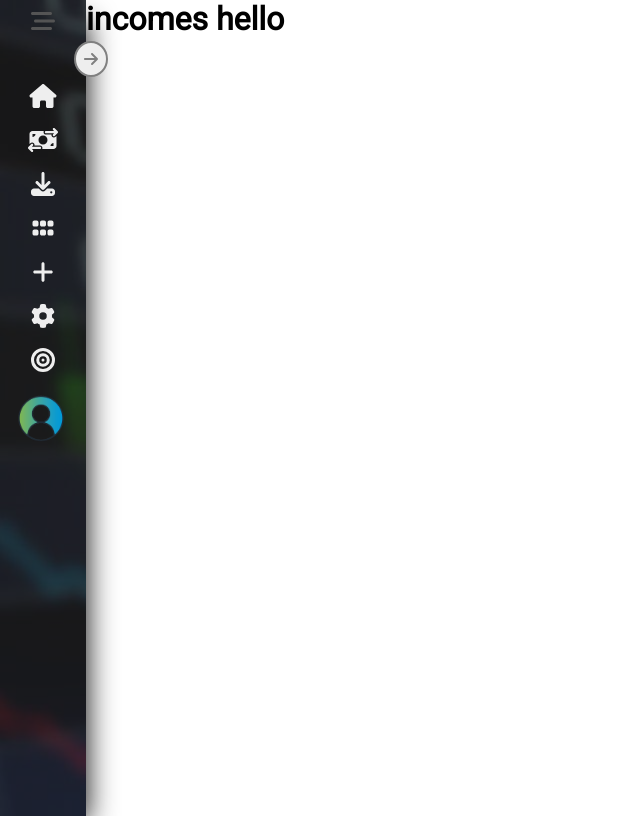
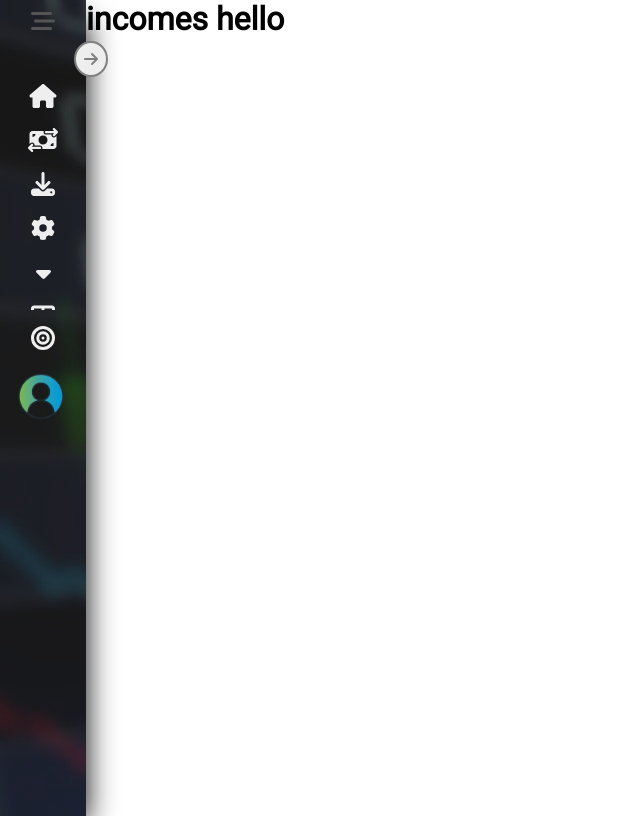
Before and after one commit to YasmineHannouf/Advanced-Project-Frontend, a React (Create React App) app in the folder advanced-project-frontend/: page /incomes in a window 1280 px wide. Shown: the whole page, without its empty margins (0-640 px from the left). Built offline with nearby package versions, Linux system fonts and the light colour scheme.

Commit message:
add sidebar dropdown component to the sideBar

```diff
--- a/advanced-project-frontend/src/App.js
+++ b/advanced-project-frontend/src/App.js
@@ -1,5 +1,5 @@
 import { BrowserRouter, Routes, Route } from 'react-router-dom';
-import Dashboard from './pages/Dashboard';
+// import Dashboard from './pages/Dashboard';
 import Incomes from './components/Incomes';
 import RecurringIncome from './components/RecurringIncome';
 import FixedIncomes from './components/FixedIncomes';
@@ -10,6 +10,7 @@ import SideBar from './components/SideBar';
 import Additionals from './components/Additionals';
 import FixedKey from './components/Fixed_Key';
 import DashHome from './components/DashHome';
+// import Categories from './components/Categories';
 
 const App = () => {
 	return (
--- a/advanced-project-frontend/src/components/DashHome.jsx
+++ b/advanced-project-frontend/src/components/DashHome.jsx
@@ -221,7 +221,7 @@ const DashHome = () => {
 						}}
 					>
 						<div style={{ minWidth: '40%' }}>
-							{profitGoal &&
+							{profitGoal.length > 0 ? (
 								profitGoal
 									.sort((a, b) => {
 										return a.goal - b.goal;
@@ -235,7 +235,10 @@ const DashHome = () => {
 												Total={Total}
 											/>
 										);
-									})}
+									})
+							) : (
+								<div>hello</div>
+							)}
 						</div>
 						<div className="targetImageContainer">
 							<img src={targetImage} alt="" />
--- /dev/null
+++ b/advanced-project-frontend/src/components/DropdownLink.jsx
@@ -0,0 +1,70 @@
+import React, { useState } from 'react';
+
+import { FontAwesomeIcon } from '@fortawesome/react-fontawesome';
+import SideLink from './SideLink';
+
+const dropdownMenu = [
+	{
+		name: 'category',
+		path: '/additional/Category',
+		icon: <FontAwesomeIcon icon="fa-solid fa-table-cells-large" />,
+	},
+	{
+		name: 'Fixed key',
+		path: '/additional/fixedkey',
+		icon: <FontAwesomeIcon icon="fa-solid fa-key" />,
+	},
+];
+const DropdownLink = ({ display }) => {
+	const [expanded, setExpanded] = useState(false);
+	return (
+		<div
+			className={
+				expanded ? 'dropdownContainer_expanded' : 'dropdownContainer'
+			}
+		>
+			<div
+				style={{
+					margin: '1rem 0',
+					textAlign: 'center',
+					fontSize: '1.5rem',
+					margin: '0 auto',
+				}}
+			>
+				{expanded ? (
+					<FontAwesomeIcon
+						onClick={() => {
+							setExpanded(!expanded);
+						}}
+						icon="fa-solid fa-caret-up"
+					/>
+				) : (
+					<FontAwesomeIcon
+						onClick={() => {
+							setExpanded(!expanded);
+						}}
+						icon="fa-solid fa-caret-down"
+					/>
+				)}
+				<span
+					style={{ display: expanded && display ? 'inline' : 'none' }}
+				>
+					Additionals
+				</span>
+			</div>
+
+			{dropdownMenu.map((eachLink) => {
+				return (
+					<SideLink
+						key={dropdownMenu.indexOf(eachLink)}
+						name={eachLink.name}
+						path={eachLink.path}
+						icon={eachLink.icon}
+					/>
+				);
+			})}
+		</div>
+	);
+};
+
+export default DropdownLink;
--- a/advanced-project-frontend/src/components/Loader.jsx
+++ b/advanced-project-frontend/src/components/Loader.jsx
@@ -4,7 +4,7 @@ import '../styles/Loader.css';
 const Loader = () => {
 	return (
 		<div className="loader">
-			<div class="lds-circle">
+			<div className="lds-circle">
 				<div>$$</div>
 			</div>
 		</div>
--- /dev/null
+++ b/advanced-project-frontend/src/components/SelectLabels.jsx
@@ -0,0 +1,41 @@
+import * as React from 'react';
+import InputLabel from '@mui/material/InputLabel';
+import MenuItem from '@mui/material/MenuItem';
+import FormHelperText from '@mui/material/FormHelperText';
+import FormControl from '@mui/material/FormControl';
+import Select from '@mui/material/Select';
+
+const SelectLabels = () => {
+	const [age, setAge] = React.useState('');
+
+	const handleChange = (event) => {
+		setAge(event.target.value);
+	};
+
+	return (
+		<div>
+			<FormControl sx={{ m: 1, minWidth: 120 }}>
+				<InputLabel id="demo-simple-select-helper-label">
+					Age
+				</InputLabel>
+				<Select
+					labelId="demo-simple-select-helper-label"
+					id="demo-simple-select-helper"
+					value={age}
+					label="Age"
+					onChange={handleChange}
+				>
+					<MenuItem value="">
+						<em>None</em>
+					</MenuItem>
+					<MenuItem value={10}>Ten</MenuItem>
+					<MenuItem value={20}>Twenty</MenuItem>
+					<MenuItem value={30}>Thirty</MenuItem>
+				</Select>
+				{/* <FormHelperText>With label + helper text</FormHelperText> */}
+			</FormControl>
+		</div>
+	);
+};
+
+export default SelectLabels;
--- a/advanced-project-frontend/src/components/SideBar.jsx
+++ b/advanced-project-frontend/src/components/SideBar.jsx
@@ -8,6 +8,8 @@ import { library } from '@fortawesome/fontawesome-svg-core';
 import { fas } from '@fortawesome/free-solid-svg-icons';
 import Search from './Search';
 import SideLink from './SideLink';
+import SelectLabels from './SelectLabels';
+import DropdownLink from './DropdownLink';
 
 library.add(fas);
 
@@ -27,20 +29,16 @@ const sideBarLinks = [
 		path: '/incomes',
 		icon: <FontAwesomeIcon icon="fa-solid fa-download" />,
 	},
+
+	{
+		name: 'Settings',
+		path: 'settings',
+		icon: <FontAwesomeIcon icon="fa-solid fa-gear" />,
+	},
 	{
 		name: 'Additionals',
 		path: '/categories',
 		icon: <FontAwesomeIcon icon="fa-solid fa-grip" />,
-	},
-	{
-		name: 'Quick Add',
-		path: '/add',
-		icon: <FontAwesomeIcon icon="fa-solid fa-plus" />,
-	},
-	{
-		name: 'Settings',
-		path: 'settings',
-		icon: <FontAwesomeIcon icon="fa-solid fa-gear" />,
 	},
 	{
 		name: 'Goals Tracker',
@@ -80,6 +78,15 @@ const SideBar = () => {
 			</div>
 			<div className="sideLinksContainer z-index">
 				{sideBarLinks.map((eachLink) => {
+					if (eachLink.name == 'Additionals') {
+						return (
+							<div>
+								<DropdownLink
+									display={sideBarExpanded ? true : false}
+								/>
+							</div>
+						);
+					}
 					return (
 						<SideLink
 							key={sideBarLinks.indexOf(eachLink)}
--- a/advanced-project-frontend/src/components/TargetGoal.jsx
+++ b/advanced-project-frontend/src/components/TargetGoal.jsx
@@ -13,8 +13,10 @@ const TargetGoal = () => {
 	const handleInputChange = (event) => {
 		setGoalData({ [event.target.name]: event.target.value });
 	};
+
 	const handleSubmit = (e) => {
 		e.preventDefault();
+		console.log(goalData);
 		axios
 			.post('http://localhost:8000/profit_goals', goalData)
 			.then((res) => {
@@ -25,20 +27,27 @@ const TargetGoal = () => {
 			});
 	};
 
+
+
+	const Taghrid = () => {
+		const kemekh = 1;
+
+	};
 	return (
-
 		<div className="form-box">
 			<form className="form" onSubmit={handleSubmit}>
 				<span className="title">Define New Profit Goal!</span>
 				<span className="subtitle">set your goal..go For it!</span>
 				<div className="form-container">
 					<input
+						onChange={handleInputChange}
 						type="text"
 						className="input"
 						placeholder="Title"
 						name="title"
 					/>
 					<input
+						onChange={handleInputChange}
 						type="text"
 						className="input"
 						placeholder="Goal"
@@ -52,6 +61,7 @@ const TargetGoal = () => {
 						placeholder="Start Date"
 					/>
 					<input
+						onChange={handleInputChange}
 						name="endDate"
 						type="text"
 						className="input"
--- a/advanced-project-frontend/src/index.css
+++ b/advanced-project-frontend/src/index.css
@@ -8,5 +8,4 @@
 .title {
 	margin: 1.3rem auto;
 	text-align: center;
-	/* background-color: red; */
 }
--- a/advanced-project-frontend/src/styles/dashHome.css
+++ b/advanced-project-frontend/src/styles/dashHome.css
@@ -13,6 +13,7 @@
 	height: 100vh;
 }
 .dashHome {
+	width: 100%;
 	padding: 1rem 1rem 1rem 1rem;
 }
 .MuiButtonGroup-root {
--- a/advanced-project-frontend/src/styles/sideBar.css
+++ b/advanced-project-frontend/src/styles/sideBar.css
@@ -205,3 +205,17 @@
 .goal-progress > div p {
 	padding-left: 10px;
 }
+
+.dropdownContainer {
+	transition: 0.2s;
+	height: 50px;
+	overflow: hidden;
+}
+
+.dropdownContainer_expanded {
+	height: unset;
+}
+
+.dropdownContainer_expanded > div:nth-child(1) svg {
+	min-width: 50px;
+}
```
